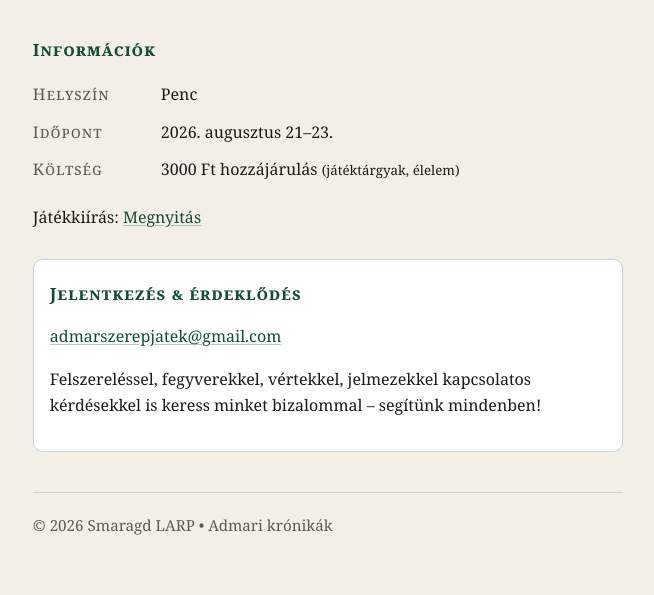
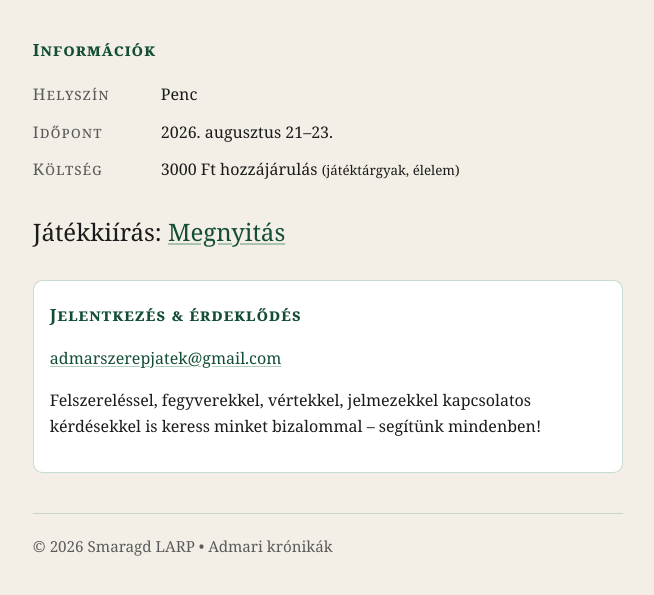
Before and after one commit to admarszerepjatek/smaragd, a plain HTML site: page index.html in a window 1280 px wide. Shown: the part 227-822 px from the top of the page, without its empty margins (312-966 px from the left). Drawn offline with Linux system fonts and the light colour scheme.

Commit message:
link betűtípus növelése
És amúgy a linket is kellett megint javítani.

```diff
--- a/index.html
+++ b/index.html
@@ -85,7 +85,7 @@
           <li><span class="key">Időpont</span><span>2026. augusztus 21–23.</span></li>
           <li><span class="key">Költség</span><span>3000 Ft hozzájárulás <small>(játéktárgyak, élelem)</small></span></li>
         </ul>
-        <p>Játékkiírás: <a href=\pdf.html\>Megnyitás</a></p>
+        <p style="font-size:1.5em">Játékkiírás: <a href="./pdf.html">Megnyitás</a></p>
       </section>
 
       <section aria-labelledby="kapcsolat-cim" class="callout">
```
